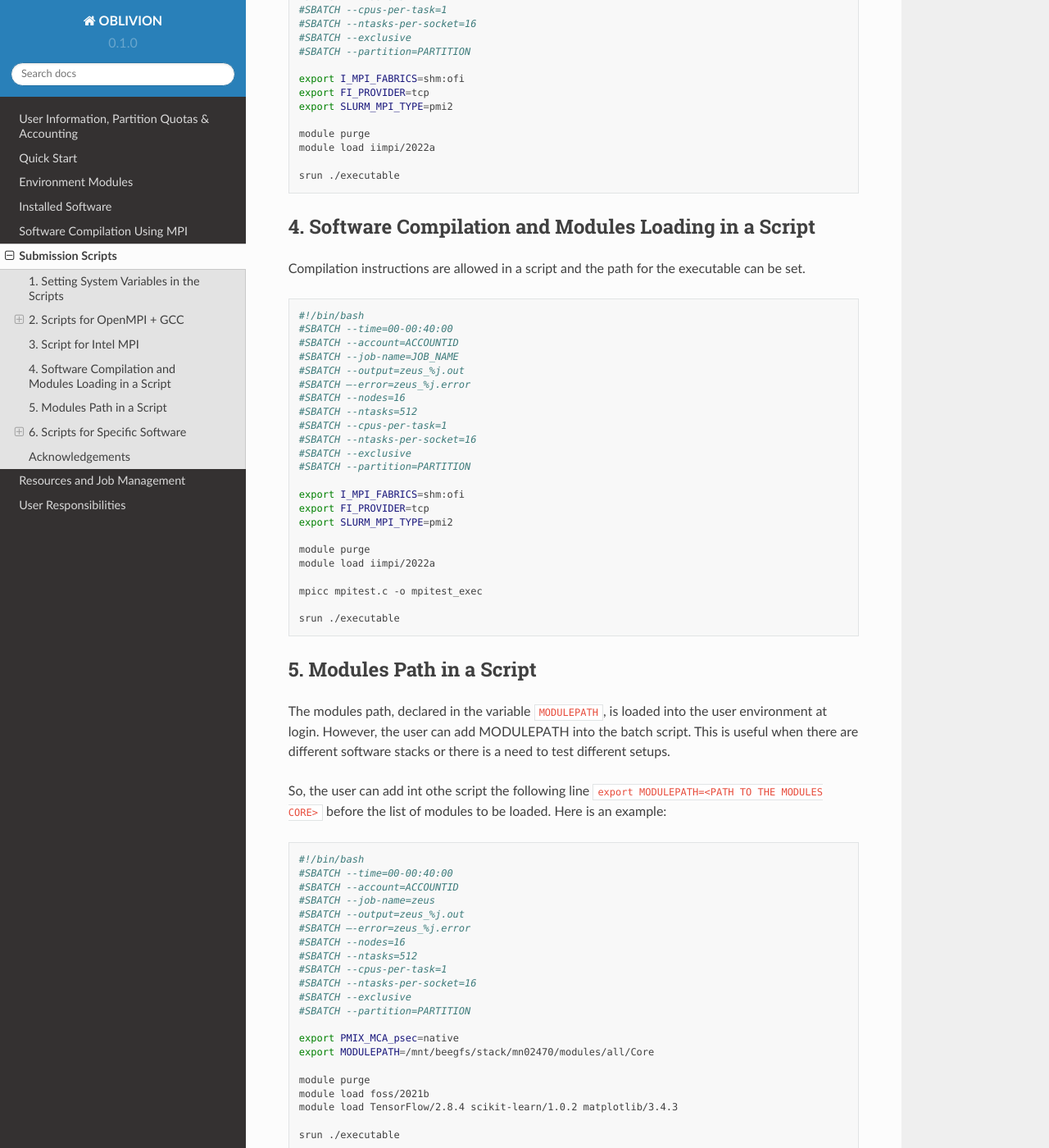
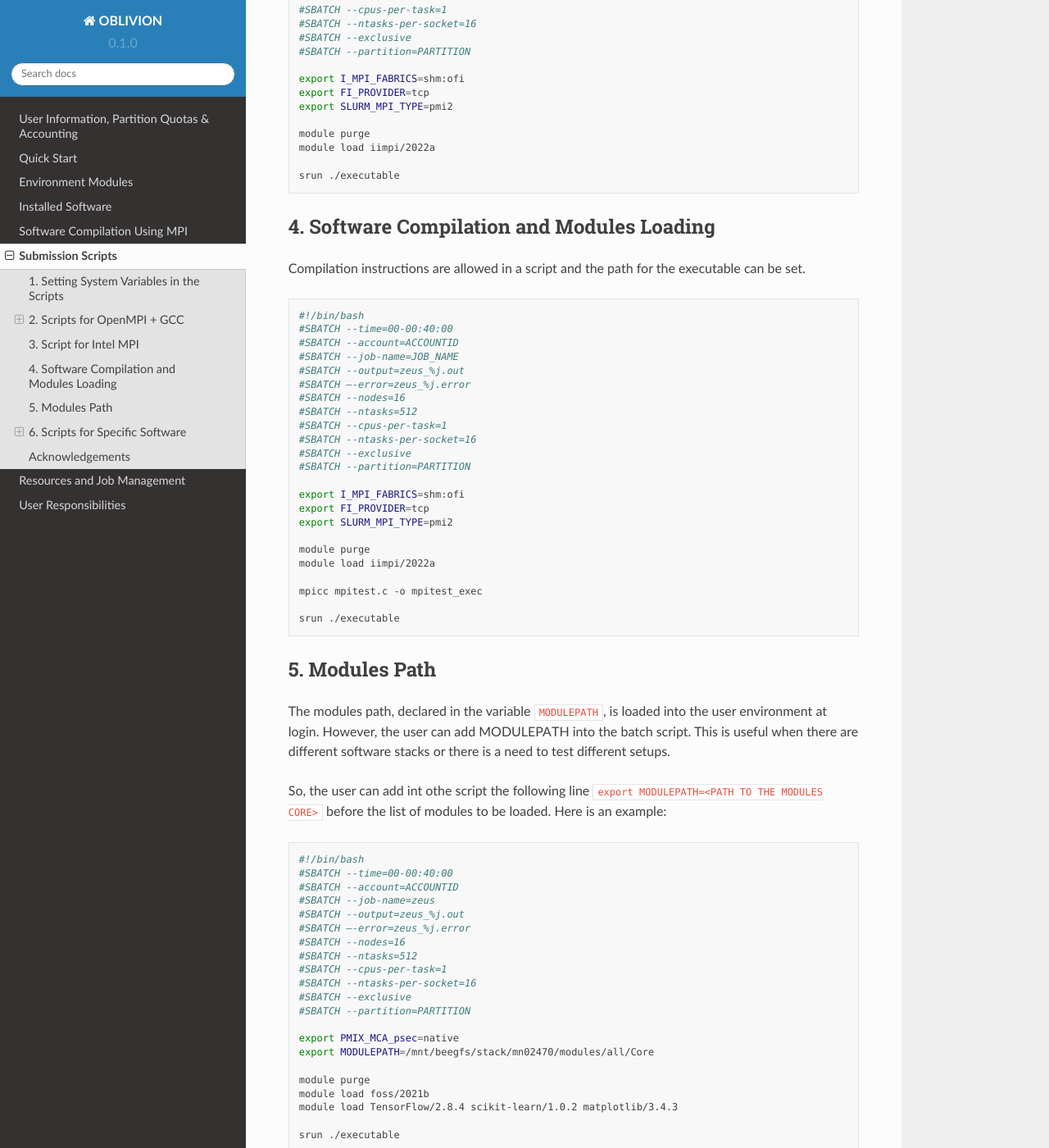
Before and after one commit to mavillez/Oblivion, a Sphinx documentation site: the page built from docs/source/scripts.rst, in a window 1280 px wide and 1400 px high, scrolled down 2392 px. Shown: the whole window at 82% size. Built offline with Sphinx 7.4.7 and the Read the Docs theme 2.0.0, drawn with Linux system fonts in a browser that asks for light colours.

Commit message:
Update scripts.rst

```diff
--- a/docs/source/scripts.rst
+++ b/docs/source/scripts.rst
@@ -131,8 +131,8 @@ Follows and example of a script to be used with Intel MPI and modules loading. S
 
   srun ./executable
 
-4. Software Compilation and Modules Loading in a Script
--------------------------------------------------------
+4. Software Compilation and Modules Loading
+-------------------------------------------
 
 Compilation instructions are allowed in a script and the path for the executable can be set.
 
@@ -163,8 +163,8 @@ Compilation instructions are allowed in a script and the path for the executable
   srun ./executable
 
 
-5. Modules Path in a Script
----------------------------
+5. Modules Path
+---------------
 
 The modules path, declared in the variable ``MODULEPATH``, is loaded into the user environment at login.
 However, the user can add MODULEPATH into the batch script. This is useful when there are different software
```
